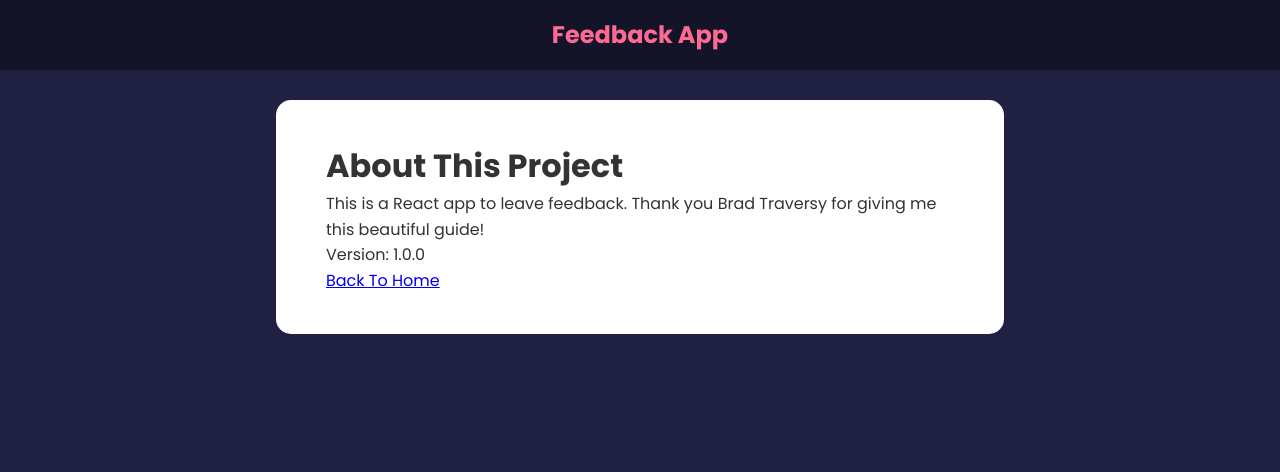
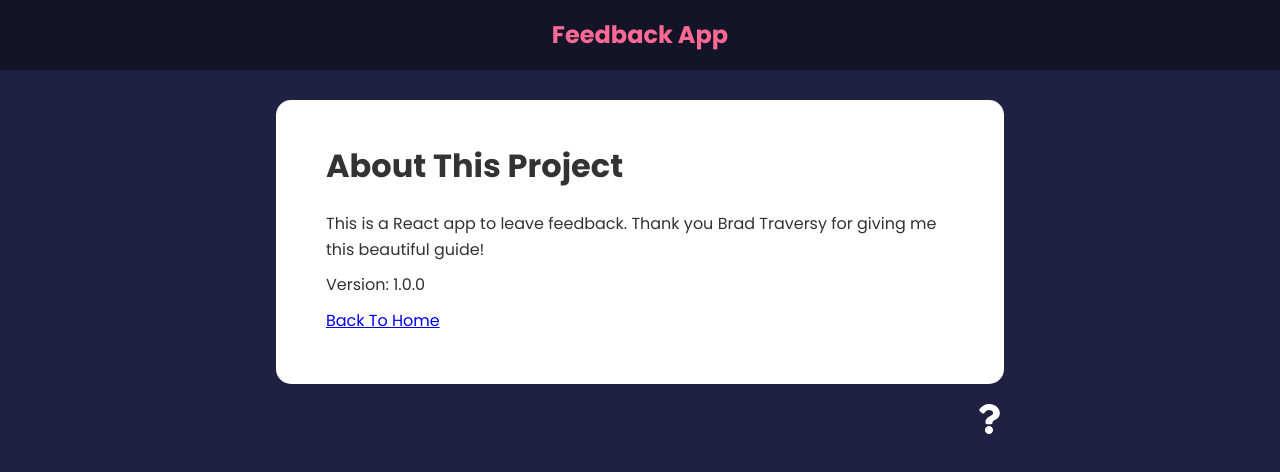
Before and after one commit to johnlundy94/feedback-app, a React (Create React App) app: page /about in a window 1280 px wide. Shown: the top 472 px of the page. Built offline with nearby package versions, Linux system fonts and the light colour scheme; the HTML template or start-up script is replaced by a standard one.

Commit message:
Added About icon

```diff
--- a/src/App.js
+++ b/src/App.js
@@ -7,6 +7,7 @@
 import FeedbackStats from "./components/FeedbackStats";
 import FeedbackForm from "./components/FeedbackForm";
 import AboutPage from "./pages/AboutPage";
+import AboutIconLink from "./components/AboutIconLink";
 
 function App() {
   const [feedback, setFeedback] = useState(FeedbackData);
@@ -42,6 +43,7 @@
           ></Route>
           <Route path="/about" element={<AboutPage />} />
         </Routes>
+        <AboutIconLink />
       </div>
     </Router>
   );
--- /dev/null
+++ b/src/components/AboutIconLink.jsx
@@ -0,0 +1,11 @@
+import { FaQuestion } from "react-icons/fa";
+
+function AboutIconLink() {
+  return (
+    <div className="about-link">
+      <FaQuestion size={30} />
+    </div>
+  );
+}
+
+export default AboutIconLink;
--- a/src/pages/AboutPage.jsx
+++ b/src/pages/AboutPage.jsx
@@ -3,6 +3,7 @@
 function AboutPage() {
   return (
     <Card>
+      <div className="about">
         <h1>About This Project</h1>
         <p>
           This is a React app to leave feedback. Thank you Brad Traversy for
@@ -12,6 +13,7 @@
         <p>
           <a href="/">Back To Home</a>
         </p>
+      </div>
     </Card>
   );
 }
```
Lines whose indentation alone changed are shown as unchanged.
